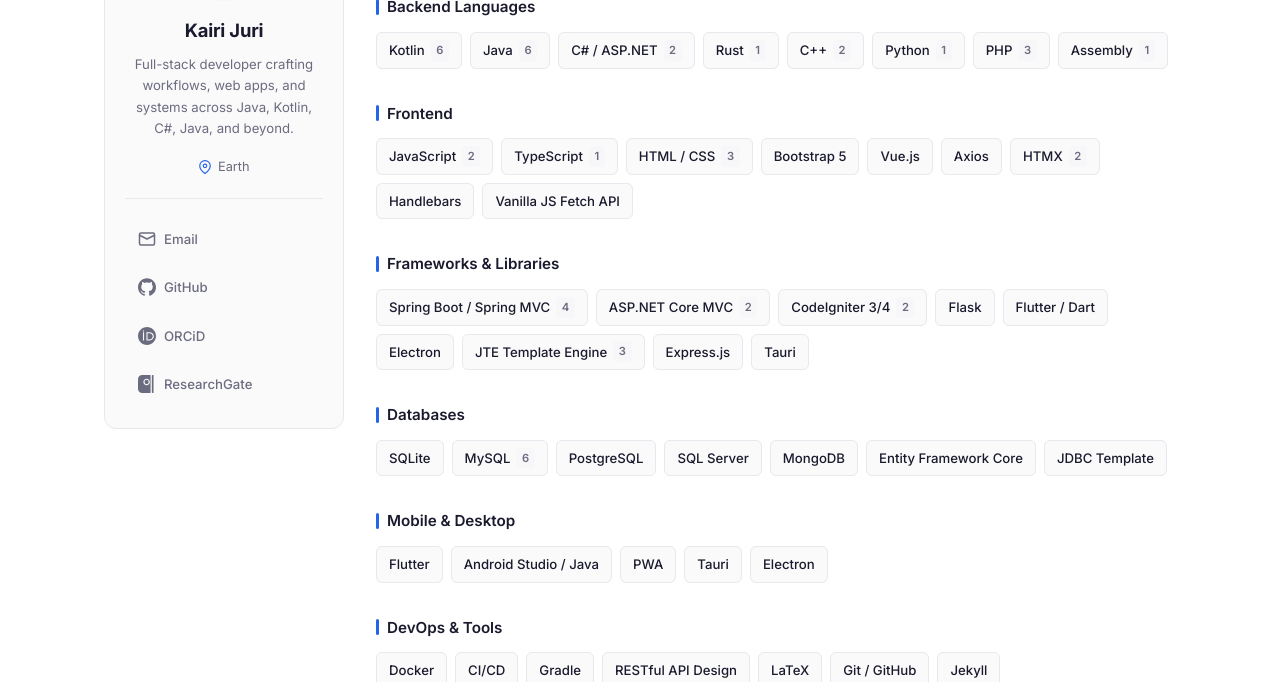
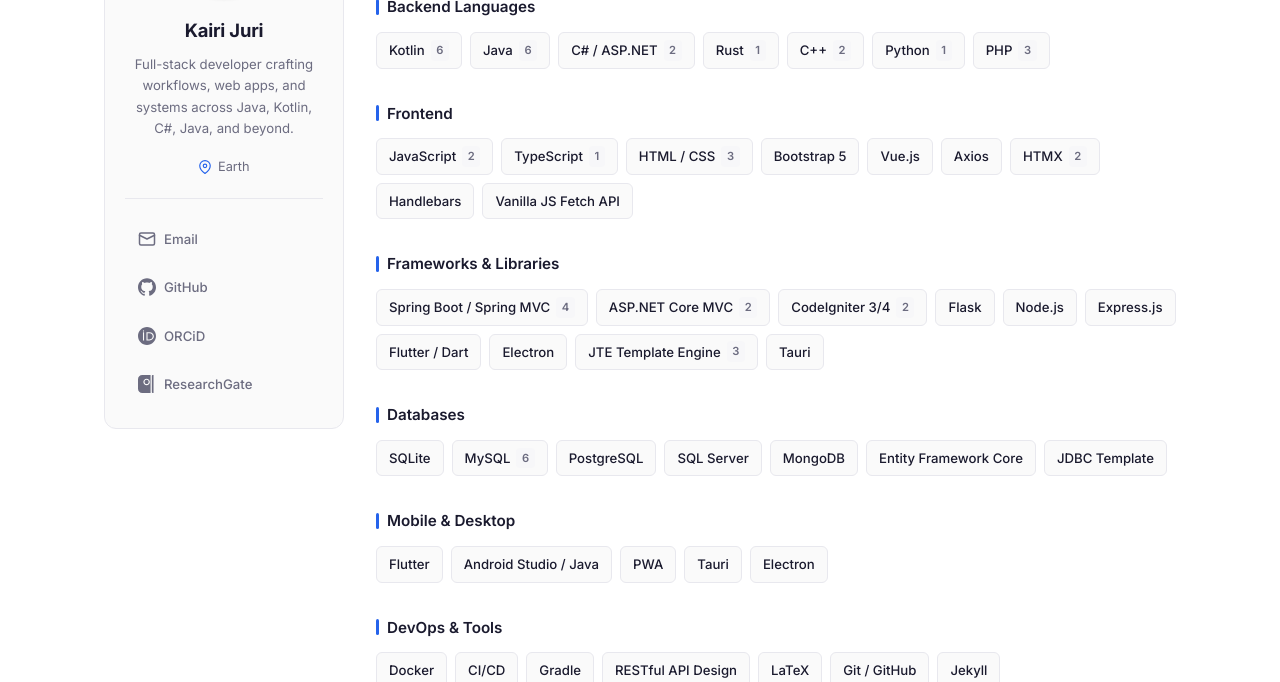
Before and after one commit to harrysuke/harrysuke.github.io, a Jekyll site: the page built from index.html, in a window 1280 px wide and 900 px high, scrolled down 1147 px, cut to the strip 218-900 px from the top of the window. Built offline with Jekyll 4.4.1, drawn with Linux system fonts in a browser that asks for light colours.

Commit message:
Update skill tags in index.html
Removed Assembly from skill tags and added Node.js and Express.js.

```diff
--- a/index.html
+++ b/index.html
@@ -53,7 +53,6 @@ title: Kairi Juri
       <span class="skill-tag">C++ <span class="skill-count">2</span></span>
       <span class="skill-tag">Python <span class="skill-count">1</span></span>
       <span class="skill-tag">PHP <span class="skill-count">3</span></span>
-      <span class="skill-tag">Assembly <span class="skill-count">1</span></span>
     </div>
   </div>
 
@@ -81,10 +80,11 @@ title: Kairi Juri
       <span class="skill-tag">ASP.NET Core MVC <span class="skill-count">2</span></span>
       <span class="skill-tag">CodeIgniter 3/4 <span class="skill-count">2</span></span>
       <span class="skill-tag">Flask</span>
+      <span class="skill-tag">Node.js</span>
+      <span class="skill-tag">Express.js</span>
       <span class="skill-tag">Flutter / Dart</span>
       <span class="skill-tag">Electron</span>
       <span class="skill-tag">JTE Template Engine <span class="skill-count">3</span></span>
-      <span class="skill-tag">Express.js</span>
       <span class="skill-tag">Tauri</span>
     </div>
   </div>
```
